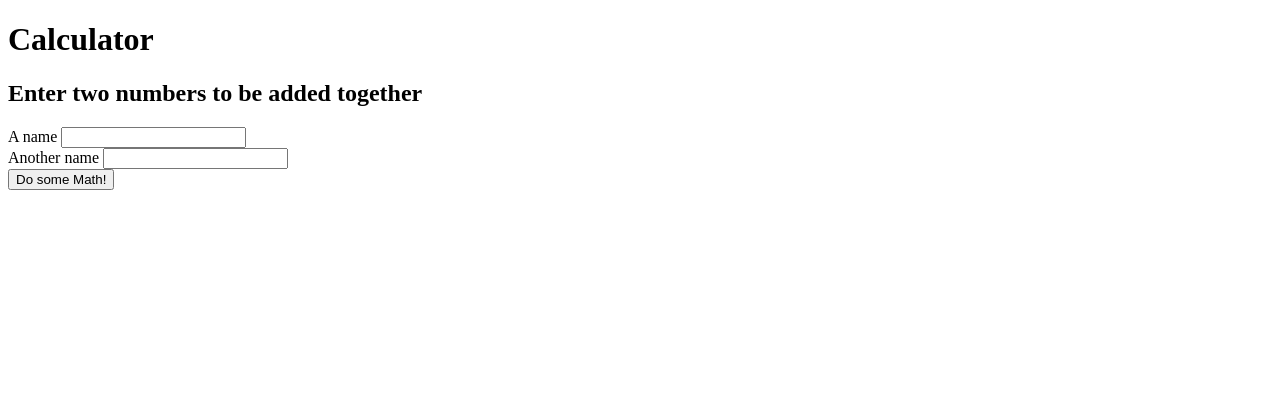
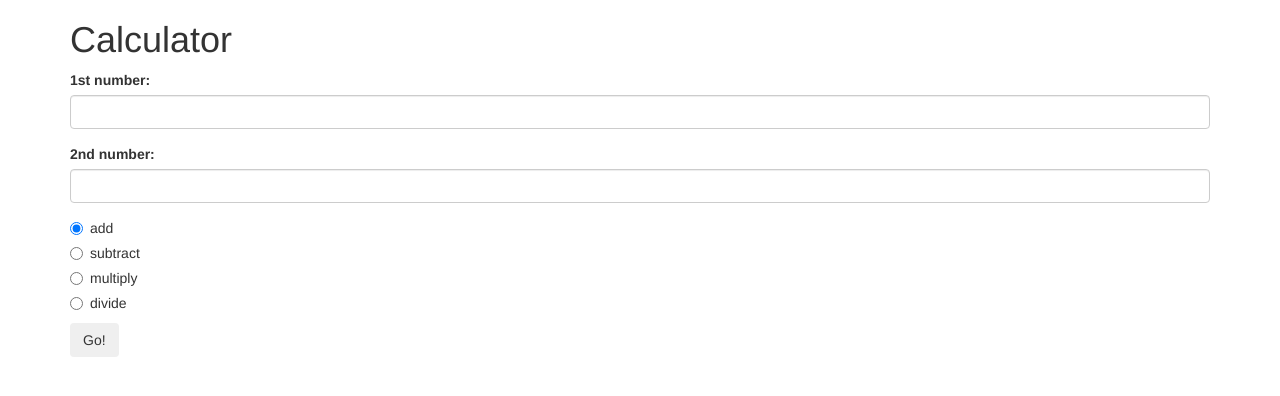
Before and after one commit to zejeff/calculator_logic, a plain HTML site: page index.html in a window 1280 px wide. Drawn offline with Linux system fonts and the light colour scheme.

Commit message:
add complete interface logic for add, subtract, multiply and divide

```diff
--- a/index.html
+++ b/index.html
@@ -1,27 +1,53 @@
 <!DOCTYPE html>
 <html lang="en-US">
 <head>
-    <link href="css/bootstrap.css">
-    <link href="css/styles.css">
+  <title>Calculator</title>
+  <link href="css/bootstrap.css" rel="stylesheet" type="text/css">
+  <link href="css/styles.css" rel="stylesheet" type="text/css">
   <script src="js/jquery-3.5.1.js"></script>
   <script src="js/scripts.js"></script>
-    <title>Calculator</title>
 </head>
 <body>
+  <div class="container">
     <h1>Calculator</h1>
-    <div class="container">
-      <h2>Enter two numbers to be added together</h2>
-      <form id="calculatorFormAdd">
-        <div class="form-group-add">
-          <label for="number1">A name</label>
-          <input id="number1" class="form-control" type="number">
+    <form id="calculator">
+      <div class="form-group">
+        <label for="input1">1st number:</label>
+        <input id="input1" class="form-control" type="text">
       </div>
-        <div class="form-group-add">
-          <label for="number2">Another name</label>
-          <input id="number2" class="form-control" type="number">
+      <div class="form-group">
+        <label for="input2">2nd number:</label>
+        <input id="input2" class="form-control" type="text">
       </div>
-        <button type="submit" class="btn">Do some Math!</button>
+      <div class="radio">
+        <label>
+          <input type="radio" name="operator" value="add" checked>
+          add
+        </label>
+      </div>
+      <div class="radio">
+        <label>
+          <input type="radio" name="operator" value="subtract">
+          subtract
+        </label>
+      </div>
+      <div class="radio">
+        <label>
+          <input type="radio" name="operator" value="multiply">
+          multiply
+        </label>
+      </div>
+      <div class="radio">
+        <label>
+          <input type="radio" name="operator" value="divide">
+          divide
+        </label>
+      </div>
+      <button type="submit" class="btn">Go!</button>
     </form>
+    <div id="output">
+
+    </div>
   </div>
 </body>
 </html>
--- a/js/scripts.js
+++ b/js/scripts.js
@@ -17,10 +17,24 @@ function multiply(number1, number2) {
 
 //User Interface
 $(document).ready(function() {
-  $("#calculatorFormAdd").submit(function(event) {
+  $("form#calculator").submit(function() {
     event.preventDefault();
-    const number1 = parseInt($("input#number1").val());
-    const number2 = parseInt($("input#number2").val());
-    console.log(add(number1, number2))
+    const number1 = parseInt($("#input1").val());
+    const number2 = parseInt($("#input2").val());
+    const operator = $("input:radio[name=operator]:checked").val();
+    let result;
+    if (operator === "add") {
+      result = add(number1, number2);
+    } else if (operator === "subtract") {
+      result = subtract(number1, number2);
+    } else if (operator === "multiply") {
+      result = multiply(number1, number2);
+    } else if (operator === "divide") {
+      result = divide(number1, number2);
+    }
+    $("#output").text(result);
+    console.log("1st number: " + number1);    // for debugging
+    console.log("2nd number: " + number2);    // for debugging
+    console.log("operator: " + operator);     // for debugging
   });
 });
```
Lines whose indentation alone changed are shown as unchanged.
